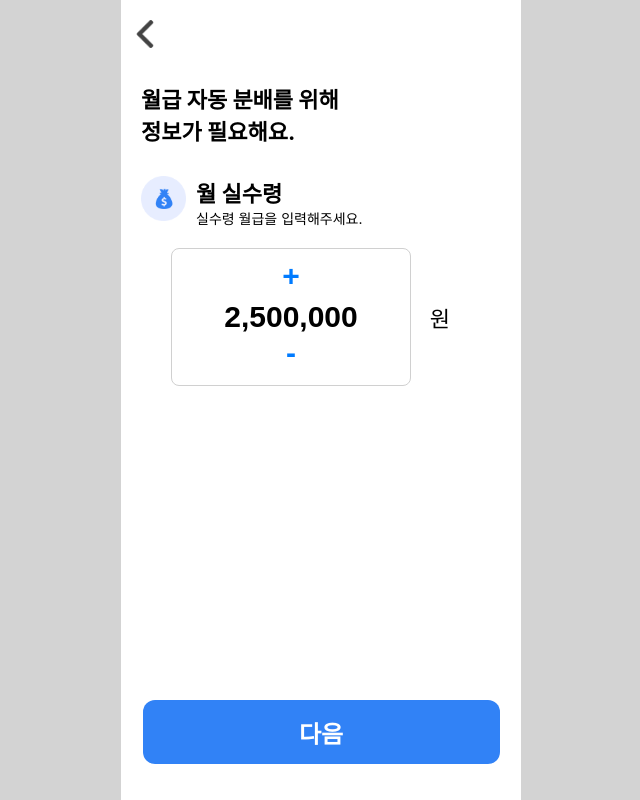
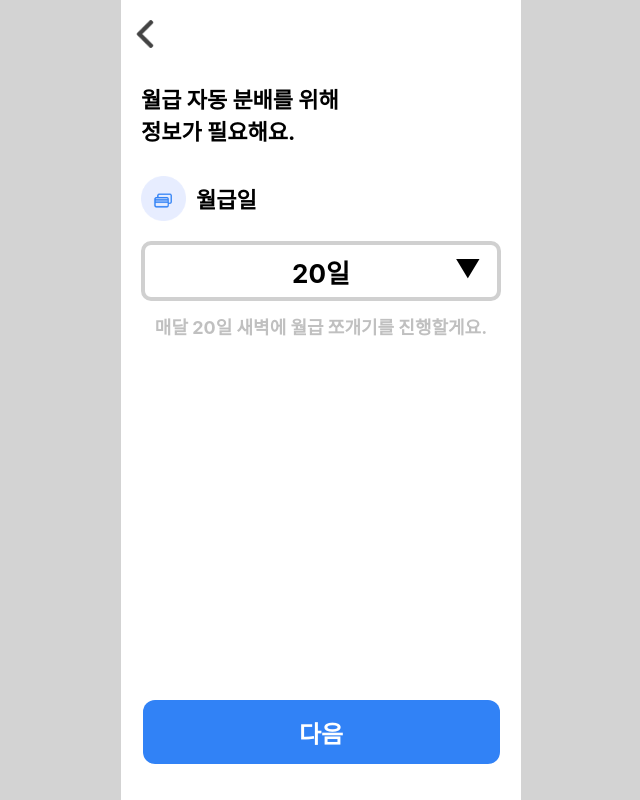
Before and after one commit to inthhh/bufl_fe, a React (Create React App) app: page /sign/salary-info in a window 1280 px wide. Shown: the whole page, without its empty margins (319-959 px from the left). Built offline with nearby package versions, Linux system fonts and the light colour scheme.

Commit message:
feat: 드롭다운 옵션 추가

```diff
--- a/src/SignOn/pages/SalaryInfoPage.tsx
+++ b/src/SignOn/pages/SalaryInfoPage.tsx
@@ -10,49 +10,32 @@ import { accountList } from "./data";
 
 function SalaryInfoPage() {
   const navigate = useNavigate();
-  const [step, setStep] = useState(1);
+  const [step, setStep] = useState(2);
   const [salary, setSalary] = useState(2500000);
   const [payday, setPayday] = useState("20일");
   const [selectedAccount, setSelectedAccount] = useState<number | null>(null);
+  const [isDropdownOpen, setIsDropdownOpen] = useState(false);
   const inputRef = useRef<HTMLInputElement>(null);
 
   const formatSalary = (value: number) => value.toLocaleString();
 
   const handleSalaryChange = (e: React.ChangeEvent<HTMLInputElement>) => {
     const input = e.target;
-    const rawValue = input.value.replace(/\D/g, ""); // 숫자만 남기기
+    const rawValue = input.value.replace(/\D/g, "");
     const newValue = rawValue ? Number(rawValue) : 0;
 
-    // 기존 입력 값 저장
     const prevFormatted = formatSalary(salary);
     const prevCommaCount = (prevFormatted.match(/,/g) || []).length;
-
-    // 전체 선택 후 입력 여부 감지
-    const isFullReplace =
-      input.selectionStart === 0 && input.selectionEnd === prevFormatted.length;
-
-    // 기존 커서 위치 저장
     const cursorPosition = input.selectionStart || 0;
 
-    // 상태 업데이트
     setSalary(newValue);
 
     setTimeout(() => {
       if (inputRef.current) {
         const newFormatted = formatSalary(newValue);
         const newCommaCount = (newFormatted.match(/,/g) || []).length;
-
-        let newCursorPosition;
-
-        if (isFullReplace) {
-          // 전체 선택 후 입력한 경우: 커서를 맨 끝으로 이동
-          newCursorPosition = newFormatted.length;
-        } else {
-          // 일반 입력인 경우 쉼표 변화량에 따라 커서 보정
-          newCursorPosition = cursorPosition + (newCommaCount - prevCommaCount);
-        }
-
-        // 커서 위치가 올바른 범위 내에 있도록 조정
+        let newCursorPosition =
+          cursorPosition + (newCommaCount - prevCommaCount);
         newCursorPosition = Math.max(
           0,
           Math.min(newFormatted.length, newCursorPosition)
@@ -131,19 +114,42 @@ function SalaryInfoPage() {
         </div>
       ) : step === 2 ? (
         <div>
-          <img src={DateImg} alt="date" width="45px" />
-          <p>월급일</p>
+          <div className="salary_flex">
+            <img src={DateImg} alt="date" width="45px" />
+            <p className="salary_text2 salary2__title--move">월급일</p>
+          </div>
 
-          <span>매달</span>
-          <select value={payday} onChange={(e) => setPayday(e.target.value)}>
-            {paydayOptions.map((day) => (
-              <option key={day} value={day}>
-                {day}
-              </option>
-            ))}
-          </select>
+          <div className="payday__container">
+            <div
+              className="payday__select-wrapper"
+              onClick={() => setIsDropdownOpen(!isDropdownOpen)}
+            >
+              <span className="payday__select-text">{payday}</span>
+              <div className="payday__select--icon">▼</div>
+            </div>
 
-          <p>{payday} 새벽에 월급 쪼개기를 진행할게요.</p>
+            {isDropdownOpen && (
+              <div className="payday__dropdown">
+                {paydayOptions.map((day) => (
+                  <div
+                    key={day}
+                    className="payday__dropdown-item"
+                    onClick={() => {
+                      setPayday(day);
+                      setIsDropdownOpen(false);
+                    }}
+                  >
+                    {day}
+                  </div>
+                ))}
+              </div>
+            )}
+
+            <p className="payday__description">
+              매달 {payday} 새벽에 월급 쪼개기를 진행할게요.
+            </p>
+          </div>
+
           <div className="center_wrap">
             <button className="btn_start" onClick={() => setStep(3)}>
               다음
--- a/src/SignOn/style/style.css
+++ b/src/SignOn/style/style.css
@@ -157,7 +157,7 @@
   display: flex;
   align-items: center;
   justify-content: center;
-  border: 1px solid #d0d0d0;
+  border: 4px solid #d0d0d0;
   border-radius: 8px;
   padding: 20px;
   width: 240px;
@@ -171,7 +171,7 @@
 .salary_button {
   background: none;
   border: none;
-  color: #007bff;
+  color: #3182f6;
   font-size: 30px;
   font-weight: bold;
   cursor: pointer;
@@ -194,3 +194,83 @@
   font-size: 22px;
   transform: rotate(0deg);
 }
+.salary2__title--move {
+  margin-left: 10px;
+  margin-top: 6px;
+}
+/* 박스 전체 스타일 */
+.payday__container {
+  display: flex;
+  flex-direction: column;
+  align-items: center;
+  width: 100%;
+  position: relative;
+}
+
+/* 선택 박스 스타일 */
+.payday__select-text {
+  pointer-events: none;
+
+}
+/* select 태그 숨기고 스타일 적용 */
+.payday__select-wrapper {
+  appearance: none; /* 기본 브라우저 스타일 제거 */
+  border: none;
+  background: transparent;
+  font-size: 26px;
+  font-weight: bold;
+  width: 100%;
+  cursor: pointer;
+  text-align: right;
+  padding-top: 8px;
+  width: 360px;
+  border: 4px solid #d0d0d0;
+  height: 60px;
+  border-radius: 10px;
+  text-align: center;
+}
+
+/* 설명 텍스트 스타일 */
+.payday__description {
+  font-size: 18px;
+  color: #c0c0c0;
+  margin-top: 12px;
+  font-weight: bold;
+}
+.payday__select--icon {
+  font-size: 25px;
+  position: absolute;
+  top: 13px;
+  right: 40px;
+  pointer-events: none;
+}
+.payday__select option {
+  max-height: 100px;
+  overflow-y: auto;
+}
+/* 드롭다운 메뉴 (절반 크기로 조정) */
+.payday__dropdown {
+  position: absolute;
+  top: 59px;
+  left: 20px;
+  width: 360px;
+  max-height: 200px; /* ✅ 기존 크기의 절반 */
+  overflow-y: auto; /* ✅ 스크롤 추가 */
+  background: white;
+  border: 1px solid #ccc;
+  border-radius: 8px;
+  text-align: center;
+}
+
+/* 드롭다운 항목 */
+.payday__dropdown-item {
+  padding: 10px 16px;
+  font-size: 16px;
+  cursor: pointer;
+}
+
+/* Hover 효과 */
+.payday__dropdown-item:hover {
+  background-color: #3182f6;
+  color: white;
+}
```
